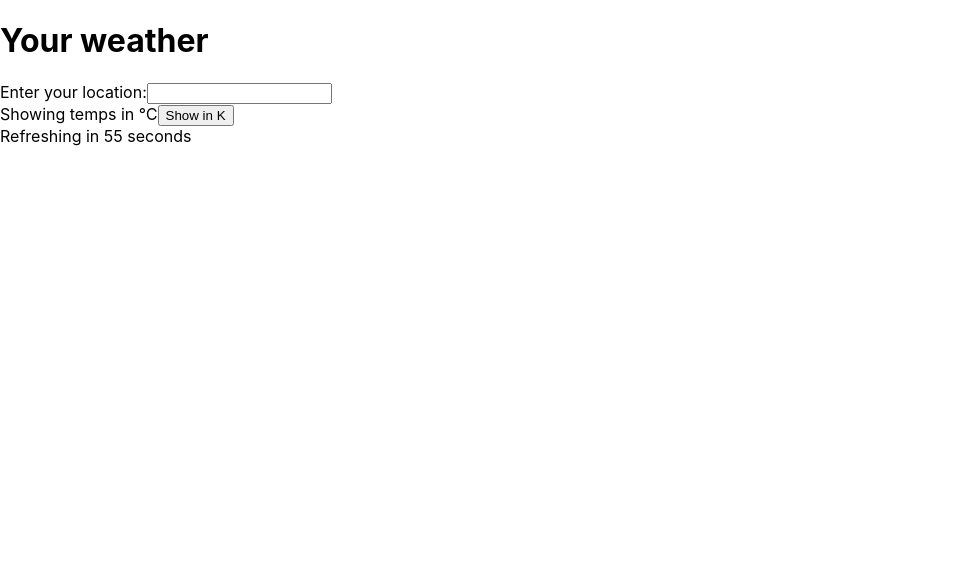
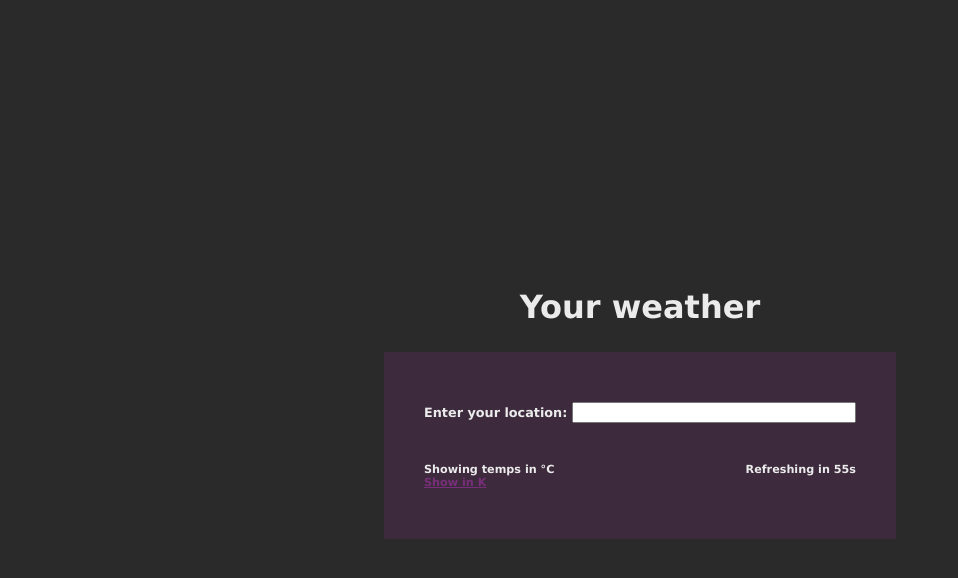
Before and after one commit to dwalker109/whats-the-weather, a React (Create React App) app: page / in a window 1280 px wide. Shown: the top 578 px of the page, without its empty margins (0-958 px from the left). Built offline with nearby package versions, Linux system fonts and the light colour scheme.

Commit message:
Adds CSS styling
Closes #10

```diff
--- a/src/App.css
+++ b/src/App.css
@@ -1,14 +1,9 @@
-.App {
-  text-align: center;
+.app {
+  display: flex;
+  flex-direction: row;
+  width: 100vw;
+  height: 100vh;
+  justify-content: center;
+  align-items: center;
+  background-color: #2a2a2a;
 }
-
-.App-header {
-  background-color: #666;
-  min-height: 100vh;
-  display: flex;
-  flex-direction: column;
-  align-items: center;
-  justify-content: center;
-  font-size: calc(10px + 2vmin);
-  color: white;
-}
--- a/src/App.js
+++ b/src/App.js
@@ -1,9 +1,9 @@
 import React from "react";
 import WeatherPanel from "./components/WeatherPanel";
-// import "./App.css";
+import "./App.css";
 
 const App = () => (
-  <div className="App">
+  <div className="app">
     <WeatherPanel />
   </div>
 );
--- /dev/null
+++ b/src/components/CountdownTimer/CountdownTimer.css
@@ -0,0 +1,6 @@
+.ct {
+  font-size: 0.7rem;
+  font-weight: bolder;
+  text-align: right;
+  padding: 0;
+}
--- a/src/components/CountdownTimer/index.jsx
+++ b/src/components/CountdownTimer/index.jsx
@@ -1,4 +1,5 @@
 import React, { useState, useEffect } from "react";
+import "./CountdownTimer.css";
 
 const CountdownTimer = ({
   duration,
@@ -32,11 +33,7 @@ const CountdownTimer = ({
     }
   }, [timer, onFinished, duration, loop]);
 
-  return (
-    <div className="ct">
-      <span className="ct__ticker">Refreshing in {timer / 1000} seconds</span>
-    </div>
-  );
+  return <div className="ct">Refreshing in {timer / 1000}s</div>;
 };
 
 export default CountdownTimer;
--- /dev/null
+++ b/src/components/WeatherDetail/WeatherDetail.css
@@ -0,0 +1,39 @@
+.wd {
+  border: 2px dashed #782f79;
+  padding: 0 10px;
+  font-family: monospace;
+}
+
+.wd__city {
+  text-transform: uppercase;
+  font-size: 1.2rem;
+  text-align: left;
+  color: #dbb17e;
+  padding: 0;
+  margin: 0.8rem 0;
+}
+
+.wd__info {
+  list-style: none;
+  text-align: left;
+  padding: 0 0 10px;
+  margin: 0;
+  font-size: 0.7rem;
+  font-weight: bolder;
+}
+
+.wd__info li {
+  padding: 4px 0;
+}
+
+.wd__temp-unit-info {
+  font-size: 0.7rem;
+  font-weight: bolder;
+  text-align: left;
+}
+
+.wd__temp-unit-toggle {
+  text-decoration: underline;
+  color: #782f79;
+  cursor: pointer;
+}
--- a/src/components/WeatherDetail/index.jsx
+++ b/src/components/WeatherDetail/index.jsx
@@ -1,7 +1,8 @@
 import React from "react";
+import "./WeatherDetail.css";
 
 const tempUnits = [
-  ["℃", temp => temp - 273.15],
+  ["°C", temp => (temp - 273.15).toFixed(2)],
   ["K", temp => temp]
 ];
 
@@ -30,11 +31,11 @@ const TempUnitToggle = ({ onClick, activeTempUnit }) => {
   const [otherTempUnitSymbol] = tempUnits[Number(!activeTempUnit)];
 
   return (
-    <div className="wd__temp-unit-toggle">
-      <span className="wd__temp-unit-detail">
-        Showing temps in {tempUnitSymbol}
-      </span>
-      <button onClick={onClick}>Show in {otherTempUnitSymbol}</button>
+    <div className="wd__temp-unit-info">
+      <div>Showing temps in {tempUnitSymbol}</div>
+      <a className="wd__temp-unit-toggle" onClick={onClick}>
+        Show in {otherTempUnitSymbol}
+      </a>
     </div>
   );
 };
--- /dev/null
+++ b/src/components/WeatherHistory/WeatherHistory.css
@@ -0,0 +1,15 @@
+.wh {
+  background-color: #782f79;
+}
+
+.wh__city {
+  list-style: none;
+  padding: 10px;
+  margin: 0;
+  text-align: right;
+  font-size: 0.8rem;
+  color: #ebebeb;
+  text-decoration: underline;
+  cursor: pointer;
+  text-overflow: ellipsis;
+}
--- a/src/components/WeatherHistory/index.jsx
+++ b/src/components/WeatherHistory/index.jsx
@@ -1,4 +1,5 @@
 import React from "react";
+import "./WeatherHistory.css";
 
 const WeatherHistory = ({ weatherData, onClick }) => (
   <div className="wh">
--- a/src/components/WeatherPanel/WeatherPanel.css
+++ b/src/components/WeatherPanel/WeatherPanel.css
@@ -0,0 +1,38 @@
+.wp {
+  display: flex;
+  max-width: 50vw;
+  min-width: 40vw;
+  font-family: Verdana, Geneva, Tahoma, sans-serif;
+  font-size: 1rem;
+  color: #ebebeb;
+  text-align: center;
+  flex-direction: column;
+}
+
+header {
+  margin: 0;
+  padding: 5px;
+}
+
+main {
+  background-color: #3d2b3d;
+  padding: 20px 40px 0;
+}
+
+aside.wp__sidebar {
+  position: relative;
+  right: 0;
+  min-width: 10vw;
+  max-width: 20vw;
+  max-height: 160px;
+  margin-top: 90px;
+  background-color: red;
+}
+
+footer {
+  display: flex;
+  background-color: #3d2b3d;
+  padding: 20px 40px 50px;
+  flex-direction: row;
+  justify-content: space-between;
+}
--- a/src/components/WeatherPanel/index.jsx
+++ b/src/components/WeatherPanel/index.jsx
@@ -4,6 +4,7 @@ import CountdownTimer from "../CountdownTimer";
 import WeatherDetail, { TempUnitToggle } from "../WeatherDetail";
 import WeatherHistory from "../WeatherHistory";
 import WeatherSearch, { getWeatherData } from "../WeatherSearch";
+import "./WeatherPanel.css";
 
 const WeatherPanel = () => {
   const [weatherData, reduceWeatherData] = useReducer(
@@ -28,8 +29,12 @@ const WeatherPanel = () => {
   const toggleActiveTempUnit = () => setActiveTempUnit(Number(!activeTempUnit));
 
   return (
+    <>
+      <aside className="wp__sidebar">
+        {/* Blank to center sidebar layout*/}
+      </aside>
       <div className="wp">
-      <header className="wp__header">
+        <header>
           <h1>Your weather</h1>
         </header>
         <main>
@@ -44,26 +49,25 @@ const WeatherPanel = () => {
               />
             )}
           </section>
-        <section className="wp__toggle">
+        </main>
+        <footer>
           <TempUnitToggle
             onClick={toggleActiveTempUnit}
             activeTempUnit={activeTempUnit}
           />
-        </section>
-        <section className="wp__timer">
           <CountdownTimer
             duration={config.countdownMs}
             onFinished={updateWeatherData}
             loop={true}
           />
-        </section>
-      </main>
-      <aside className="wp__history">
-        {weatherData.length > 1 && (
+        </footer>
+      </div>
+      <aside className="wp__sidebar">
+        {weatherData.length > 0 && (
           <WeatherHistory weatherData={weatherData} onClick={setActiveCity} />
         )}
       </aside>
-    </div>
+    </>
   );
 };
 
--- /dev/null
+++ b/src/components/WeatherSearch/WeatherSearch.css
@@ -0,0 +1,24 @@
+.wi {
+  font-size: 0.8rem;
+  padding: 30px 0 20px;
+  font-weight: bolder;
+}
+
+.wi form {
+  display: flex;
+  flex-direction: row;
+  text-align: left;
+  justify-content: space-between;
+  align-items: center;
+}
+
+.wi form input {
+  flex-grow: 2;
+  margin-left: 5px;
+}
+
+.wi__error {
+  color: red;
+  margin-top: 10px;
+  line-height: 2rem;
+}
--- a/src/components/WeatherSearch/index.jsx
+++ b/src/components/WeatherSearch/index.jsx
@@ -1,6 +1,6 @@
 import React, { useState } from "react";
 import config from "../../config";
-import debugData from "../../data/weather.json";
+import "./WeatherSearch.css";
 /**
  * Get updated weather data and pass it to our handler func
  * @param {string} location
@@ -9,7 +9,6 @@ import debugData from "../../data/weather.json";
  */
 export const getWeatherData = async ({ paramName, term }) => {
   try {
-    return debugData;
     const url = new URL(config.openweather.url);
     url.searchParams.append("appid", config.openweather.apiKey);
     url.searchParams.append(paramName, term);
@@ -57,16 +56,15 @@ const WeatherSearch = ({ handleSearchResult }) => {
           }
         }}
       >
-        <label>
-          Enter your location:
-          <input
-            type="text"
-            value={location}
-            onChange={e => setLocation(e.target.value)}
-          />
-        </label>
-        <span className="wi__error">{error}</span>
+        <label for="location">Enter your location:</label>
+        <input
+          name="location"
+          type="text"
+          value={location}
+          onChange={e => setLocation(e.target.value)}
+        />
       </form>
+      <span className="wi__error">{error}</span>
     </div>
   );
 };
```
Lines whose indentation alone changed are shown as unchanged.
